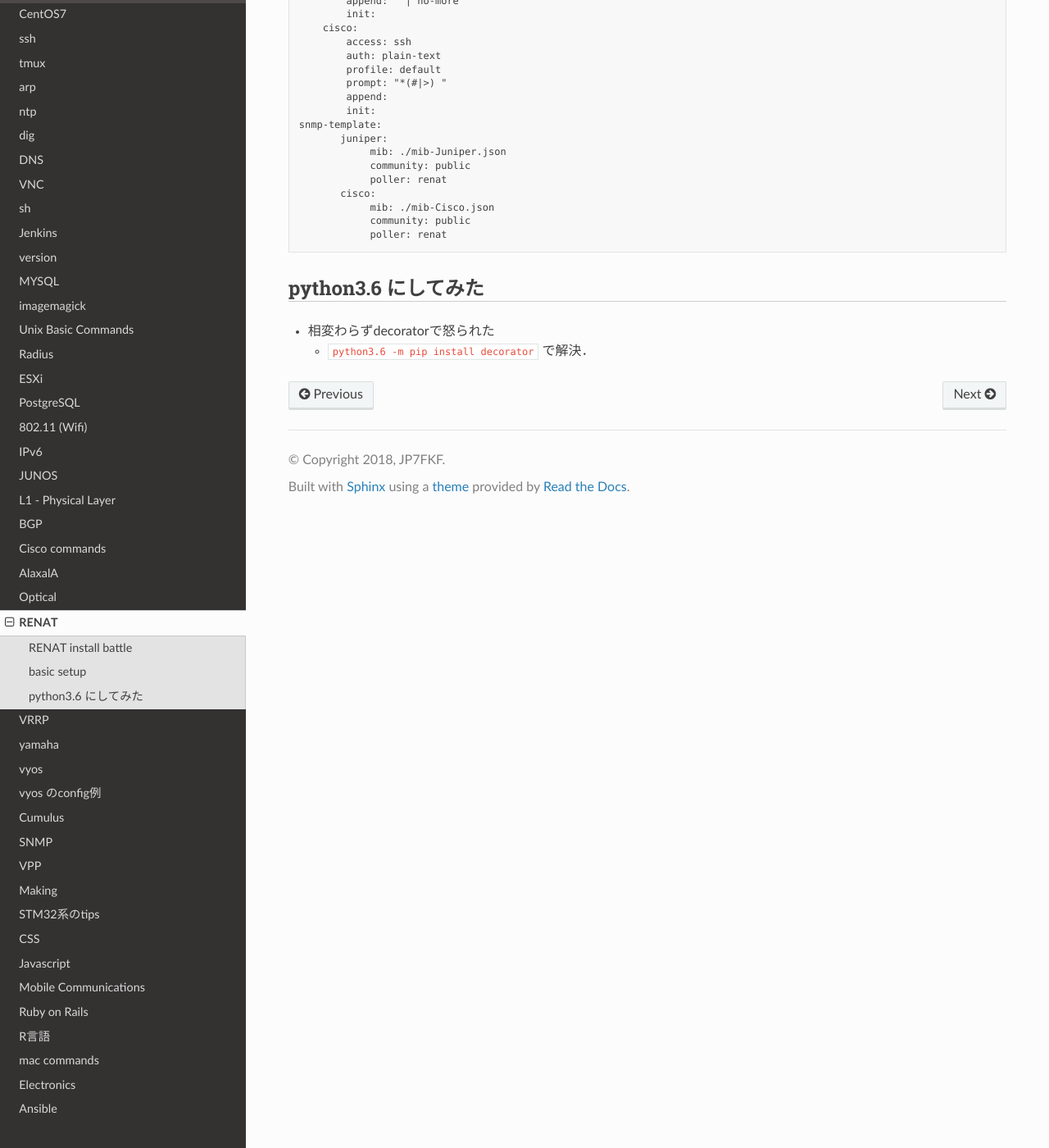
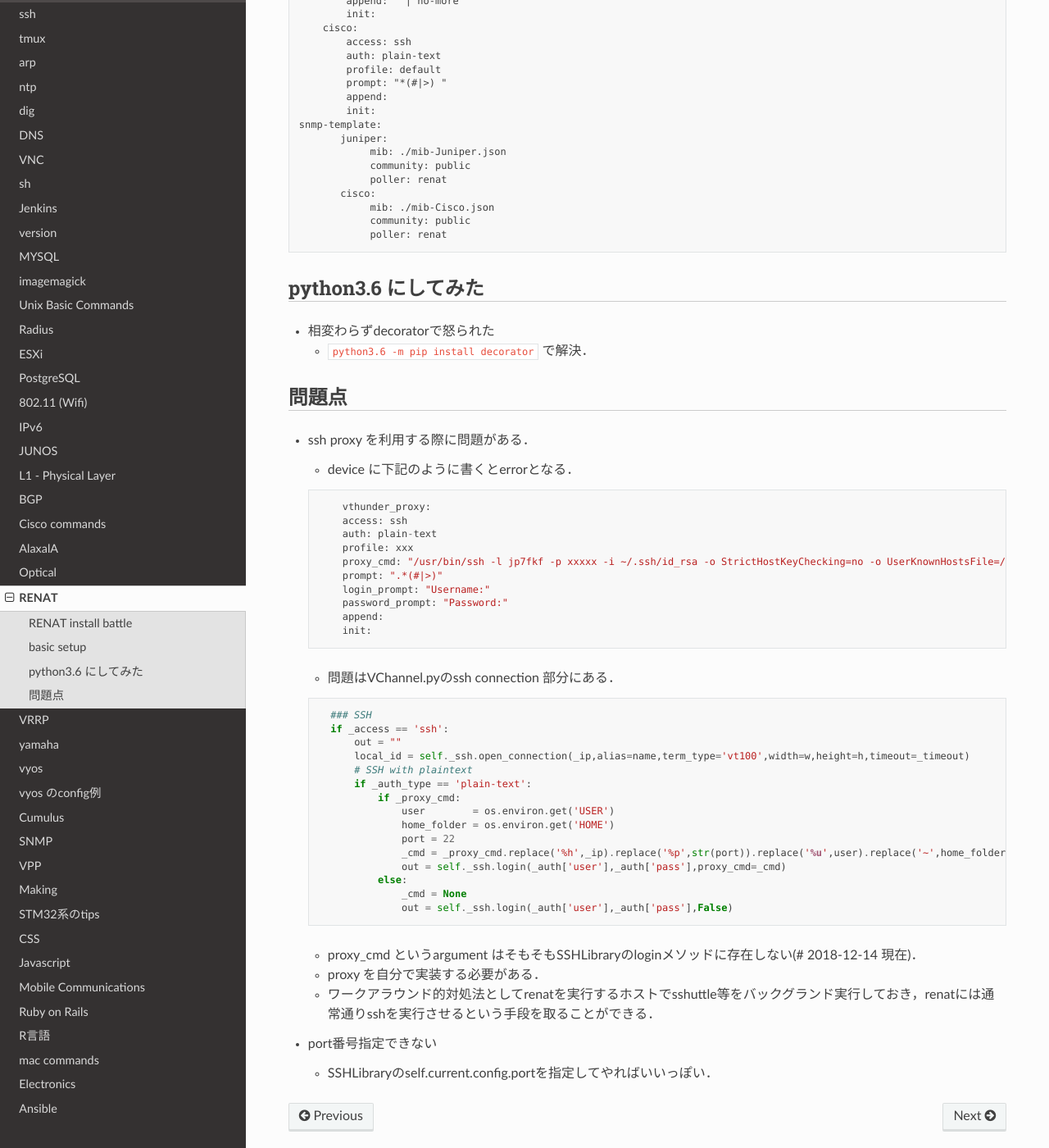
Before and after one commit to jp7fkf/JP7FKF-Warehouse, a Sphinx documentation site: the page built from source/network/renat.md, in a window 1280 px wide and 1400 px high, scrolled down 1328 px. Shown: the whole window at 82% size. Built offline with Sphinx 7.4.7 and the Read the Docs theme 2.0.0, drawn with Linux system fonts in a browser that asks for light colours.

Commit message:
20181231-1600

````diff
--- a/source/network/renat.md
+++ b/source/network/renat.md
@@ -83,3 +83,43 @@ snmp-template:
 ## python3.6 にしてみた
   - 相変わらずdecoratorで怒られた
     - `python3.6 -m pip install decorator` で解決．
+
+## 問題点
+  - ssh proxy を利用する際に問題がある．
+    - device に下記のように書くとerrorとなる．
+    ```
+        vthunder_proxy:
+        access: ssh
+        auth: plain-text
+        profile: xxx
+        proxy_cmd: "/usr/bin/ssh -l jp7fkf -p xxxxx -i ~/.ssh/id_rsa -o StrictHostKeyChecking=no -o UserKnownHostsFile=/dev/null -W %h:%p x.x.x.x"
+        prompt: ".*(#|>)"
+        login_prompt: "Username:"
+        password_prompt: "Password:"
+        append:
+        init:
+    ```
+    - 問題はVChannel.pyのssh connection  部分にある．
+    ```
+      ### SSH
+      if _access == 'ssh':
+          out = ""
+          local_id = self._ssh.open_connection(_ip,alias=name,term_type='vt100',width=w,height=h,timeout=_timeout)
+          # SSH with plaintext
+          if _auth_type == 'plain-text':
+              if _proxy_cmd:
+                  user        = os.environ.get('USER')
+                  home_folder = os.environ.get('HOME')
+                  port = 22
+                  _cmd = _proxy_cmd.replace('%h',_ip).replace('%p',str(port)).replace('%u',user).replace('~',home_folder)
+                  out = self._ssh.login(_auth['user'],_auth['pass'],proxy_cmd=_cmd)
+              else:
+                  _cmd = None
+                  out = self._ssh.login(_auth['user'],_auth['pass'],False)
+    ```
+    - proxy_cmd というargument はそもそもSSHLibraryのloginメソッドに存在しない(# 2018-12-14 現在)．
+    - proxy を自分で実装する必要がある．
+    - ワークアラウンド的対処法としてrenatを実行するホストでsshuttle等をバックグランド実行しておき，renatには通常通りsshを実行させるという手段を取ることができる．
+
+  - port番号指定できない
+    - SSHLibraryのself.current.config.portを指定してやればいいっぽい．
````
Also changed, not shown: source/network/l1_physical.md (+7 -0 lines), source/unix/centos7.md (+23 -0 lines), source/unix/ntp.md (+5 -1 lines), source/unix/unix_basic_commands.md (+17 -0 lines).
